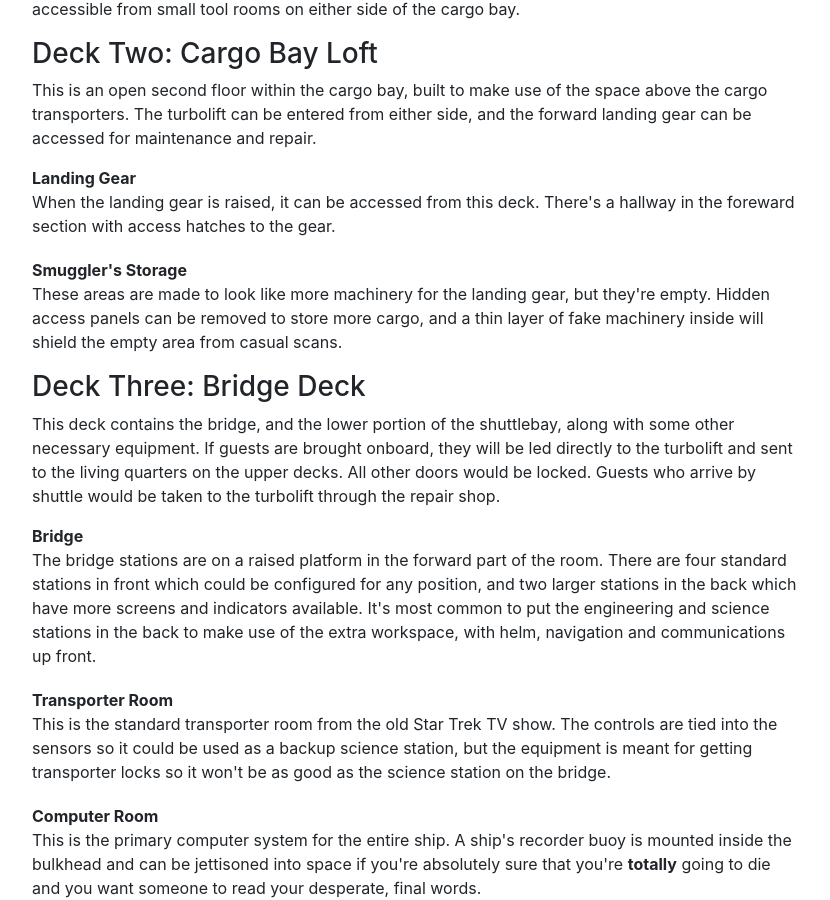
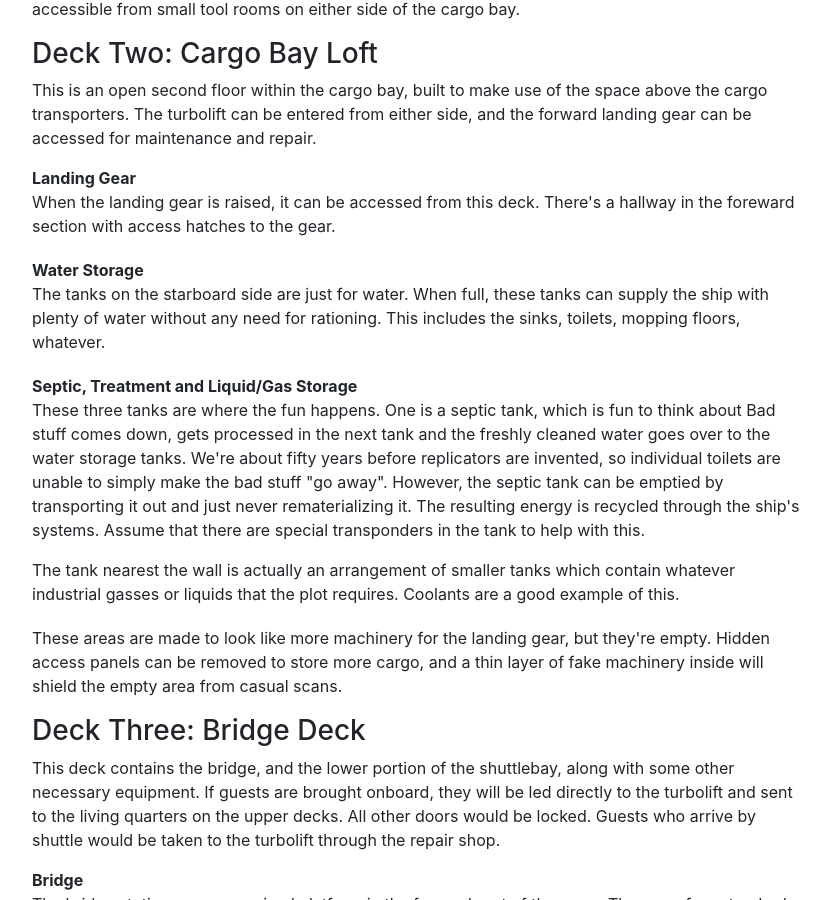
Before and after one commit to briancribb/strpg-hero-source, a Jekyll site: the page built from pages/game/tavares-commercial-freighter.md, in a window 1280 px wide and 900 px high, scrolled down 2718 px. Shown: the whole window, without its empty margins (223-1053 px from the left). Built offline with Jekyll 4.4.1, drawn with Linux system fonts in a browser that asks for light colours; some of the changed text lies outside the part shown.

Commit message:
More stuff about the ship

```diff
--- a/pages/game/tavares-commercial-freighter.md
+++ b/pages/game/tavares-commercial-freighter.md
@@ -68,7 +68,13 @@ This is an open second floor within the cargo bay, built to make use of the spac
 <dl>
 	<dt>Landing Gear</dt>
 	<dd>When the landing gear is raised, it can be accessed from this deck. There's a hallway in the foreward section with access hatches to the gear.</dd>
-	<dt>Smuggler's Storage</dt>
+	<dt>Water Storage</dt>
+	<dd>The tanks on the starboard side are just for water. When full, these tanks can supply the ship with plenty of water without any need for rationing. This includes the sinks, toilets, mopping floors, whatever.</dd>
+	<dt>Septic, Treatment and Liquid/Gas Storage</dt>
+	<dd>
+		<p>These three tanks are where the fun happens. One is a septic tank, which is fun to think about Bad stuff comes down, gets processed in the next tank and the freshly cleaned water goes over to the water storage tanks. We're about fifty years before replicators are invented, so individual toilets are unable to simply make the bad stuff "go away". However, the septic tank can be emptied by transporting it out and just never rematerializing it. The resulting energy is recycled through the ship's systems. Assume that there are special transponders in the tank to help with this.</p>
+		<p>The tank nearest the wall is actually an arrangement of smaller tanks which contain whatever industrial gasses or liquids that the plot requires. Coolants are a good example of this.</p>
+	</dd>
 	<dd>These areas are made to look like more machinery for the landing gear, but they're empty. Hidden access panels can be removed to store more cargo, and a thin layer of fake machinery inside will shield the empty area from casual scans.</dd>
 </dl>
 
@@ -92,6 +98,7 @@ This deck contains the bridge, and the lower portion of the shuttlebay, along wi
 	<dd>
 		<p>The shuttlebay covers two decks and is large enough for several standard size shuttlecraft. The doors are two decks high and the opening is protected by the standard magical force field system that lets Star Trek dock shuttles without pumping huge amounts of air into and out of a hangar. For game purposes, assume that the doors can be opened without losing air pressure, as long as the power is on.</p>
 		<p>There are also small tractor beam emitters in the upper portion (both external and internal) which are used to assist with landing. These aren't strong enough to grab anything outside of the ship, but it's enough to move shuttles around in an effort to make room for more.</p>
+		<p>If the crew keeps a shuttlecraft around on a regular basis, then fuel would be stored in the bay near a portable refueling unit.</p>
 	</dd>
 	<dt>Repair Shop</dt>
 	<dd>
```
Also changed, not shown: 1 other file.
